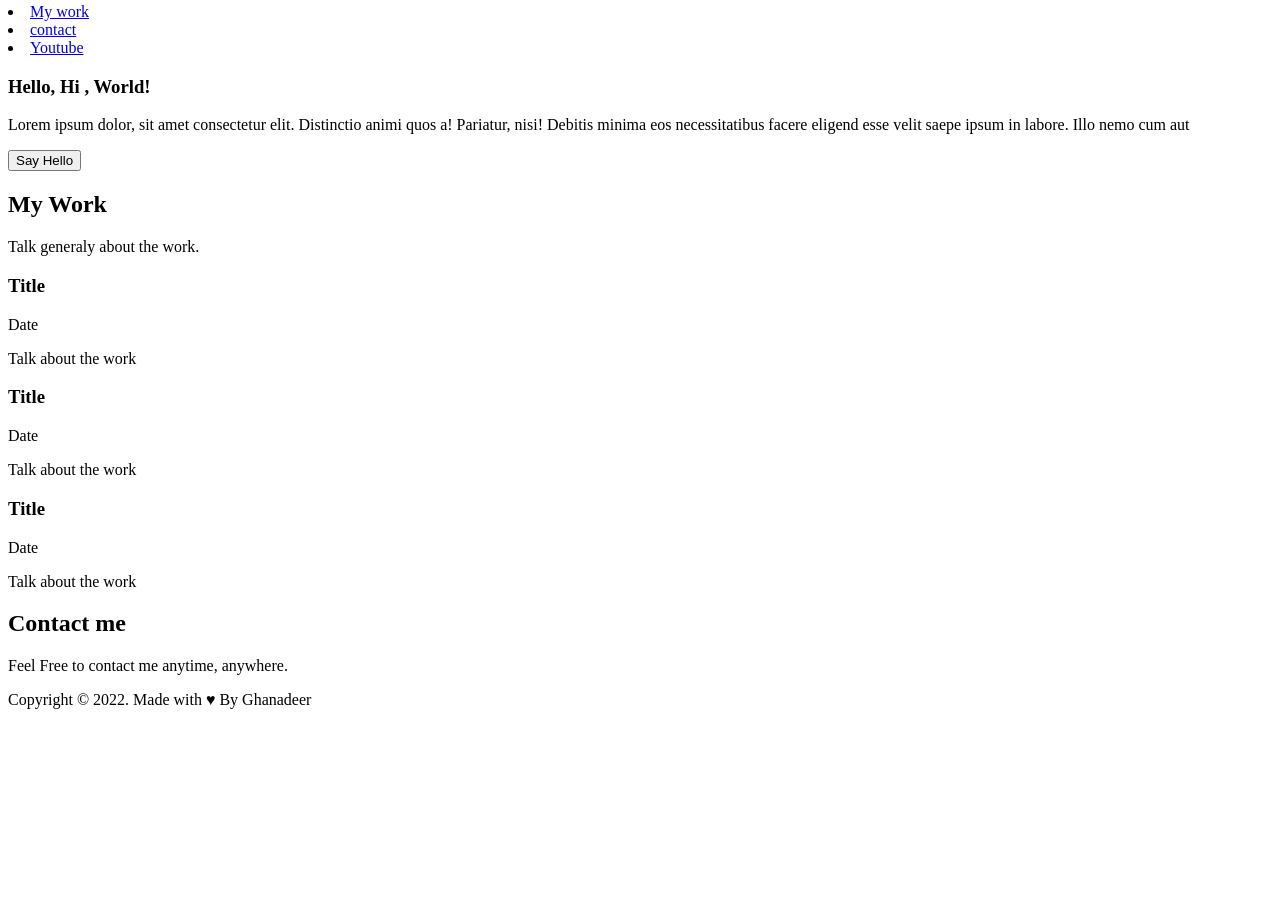
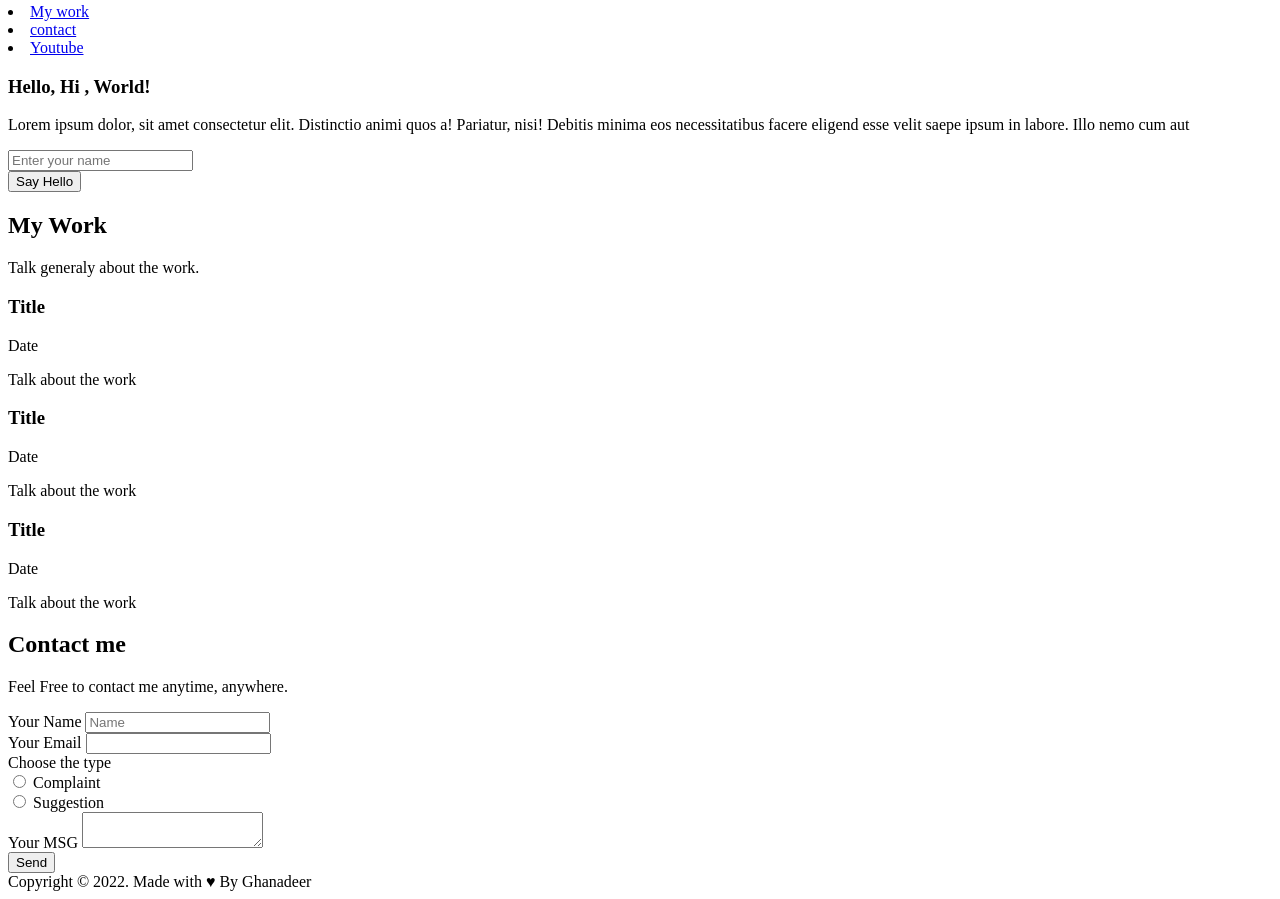
Before and after one commit to Ghanadeer/VeryFirstProject, a plain HTML site: page index.html in a window 1280 px wide. Shown: the part 657-1556 px from the top of the page. Before the commit the page ends 1374 px from the top, so only its background shows below. Drawn offline with Linux system fonts and the light colour scheme.

Commit message:
Update index.html

```diff
--- a/index.html
+++ b/index.html
@@ -1,15 +1,18 @@
 <!DOCTYPE html>
 <html lang="en">
-<head>
+ <head>
+
     <meta charset="UTF-8">
     <meta http-equiv="X-UA-Compatible" content="IE=edge">
     <meta name="viewport" content="width=, initial-scale=1.0">
+
      <!-- the title-->
     <title>my web </title>
+
     <!-- icon-->
     <link rel="icon" href="./images/icon.png"
 
-</head>
+ </head>
 <body>
     <!-- header (top of the page)-->
     <header class="center" id="top"> Welcome to my website </header>
@@ -35,7 +38,11 @@
              <h3>Hello, <span>Hi </span>, World!</h3>
                 <!--some text-->
              <p> Lorem ipsum dolor, sit amet consectetur elit. Distinctio animi quos a! Pariatur,
-                 nisi! Debitis minima eos necessitatibus facere eligend esse velit saepe ipsum in labore. Illo nemo cum aut</p>
+                 nisi! Debitis minima eos necessitatibus facere eligend esse velit saepe ipsum in labore. Illo nemo cum aut
+                </p>
+                <form>
+                    <input type="text" placeholder="Enter your name" />
+                </form>
 
              <button>Say Hello</button>
         </div>
@@ -73,9 +80,50 @@
                  <h2>Contact me</h2>
                  <p>Feel Free to contact me anytime, anywhere.</p>
              </div>
+         </section>
 
+         <form>
+           <div class="form-group">
+               <label for="contactName">Your Name</label>
+               <input
+               type="text"
+               name="contactName"
+               id="contactName"
+               placeholder="Name"
+           </div>
 
-         </section>
+           <div class="form-group">
+            <label for="contactEmail">Your Email</label>
+            <input type="email" name="contactEmail" id="contactEmail"
+        </div>
+
+        <div class="form-group">
+            <label for="contactEmail">Choose the type</label>
+            <br />
+            <input
+             type="radio"
+             name="formType"
+             id="complaint"
+             value="complaint" />
+            <label for="">Complaint</label>
+            <br />
+            <input
+             type="radio"
+             name="formType"
+             id="suggestion"
+             value="suggestion" />
+            <label for="">Suggestion</label>
+        </div>
+        <div class="form-group">
+            <label for="contactMSG">Your MSG</label>
+            <textarea name="contactMSG" id="contactMSG"></textarea>
+        </div>
+
+        <div class="form-group">
+           <button>Send</button>
+        </div>
+
+         </form>
      </main>
      <footer class="center">
          Copyright &copy; 2022. Made with <span>&hearts;</span>  By Ghanadeer
```
